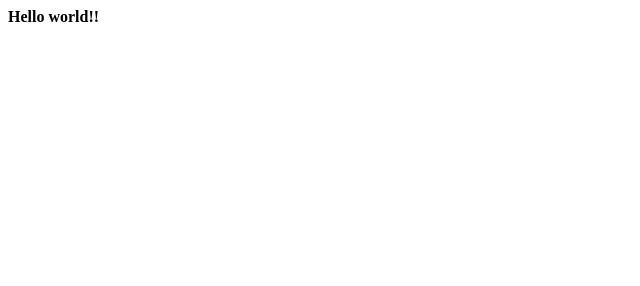
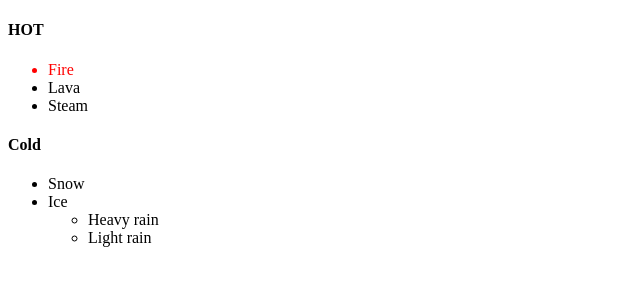
Before and after one commit to black-r0s3/jQuery-and-AJAX, a plain HTML site: page index.html in a window 1280 px wide. Shown: the whole page, without its empty margins (0-640 px from the left). Drawn offline with Linux system fonts and the light colour scheme.

Commit message:
styled html with jquery using id

```diff
--- a/css/style.css
+++ b/css/style.css
@@ -0,0 +1,3 @@
+.highlight{
+  color: #F00;
+}
--- a/index.html
+++ b/index.html
@@ -8,6 +8,21 @@
     <script src="js/main.js"></script>
   </head>
   <body>
+      <h4>HOT</h4>
+      <ul>
+        <li id="fire">Fire</li>
+        <li>Lava</li>
+        <li>Steam</li>
+      </ul>
+      <h4>Cold</h4>
+      <ul>
+        <li>Snow</li>
+        <li>Ice</li>
+        <ul>
+          <li>Heavy rain</li>
+          <li>Light rain</li>
+        </ul>
+      </ul>
 
   </body>
 </html>
--- a/js/main.js
+++ b/js/main.js
@@ -1,3 +1,3 @@
 $(document).ready(function(){
-  $('body').html('<strong>Hello world!!</strong>');
+  $("#fire").addClass("highlight")
 });
```
